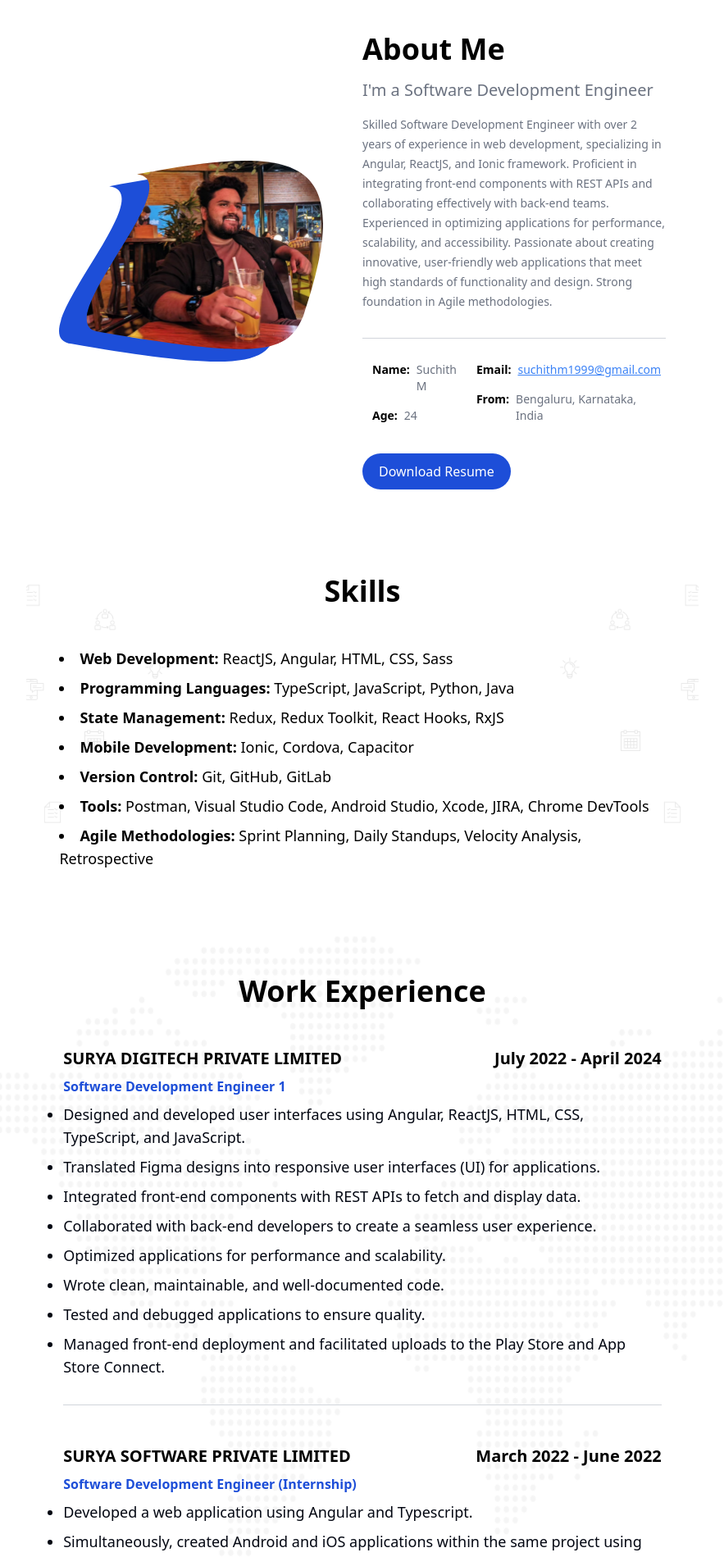
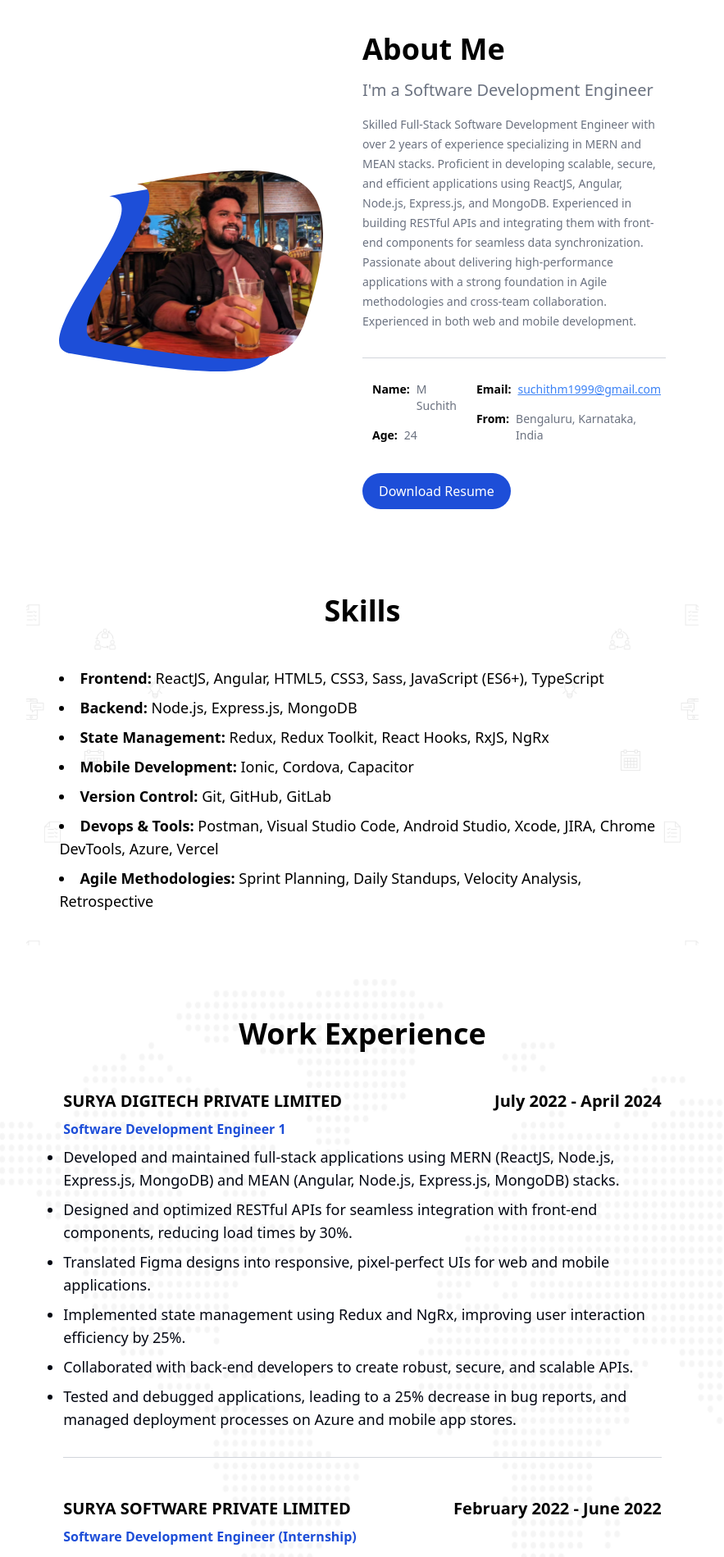
Before and after one commit to suchithm1999/portfolio-react, a React (Vite) app in the folder suchith-m/: page / in a window 1280 px wide. Shown: the part 880-2779 px from the top of the page at 82% size, without its empty margins (326-1209 px from the left). Built offline with nearby package versions, Linux system fonts and the light colour scheme.

Commit message:
Update additional details in portfolio

```diff
--- a/suchith-m/src/components/AboutMe.jsx
+++ b/suchith-m/src/components/AboutMe.jsx
@@ -29,13 +29,17 @@ function AboutMe() {
             About Me
           </span>
           <span className="text-xl font-medium text-gray-500 max-sm:text-sm">{`I'm a Software Development Engineer`}</span>
-          <span className="text-sm font-normal text-gray-500 max-lg:text-gray-700 leading-6 max-sm:text-xs max-lg:text-justify">{`Skilled Software Development Engineer with over 2 years of experience in web development, specializing in Angular, ReactJS, and Ionic framework. Proficient in integrating front-end components with REST APIs and collaborating effectively with back-end teams. Experienced in optimizing applications for performance, scalability, and accessibility. Passionate about creating innovative, user-friendly web applications that meet high standards of functionality and design. Strong foundation in Agile methodologies.`}</span>
+          <span className="text-sm font-normal text-gray-500 max-lg:text-gray-700 leading-6 max-sm:text-xs max-lg:text-justify">{`Skilled Full-Stack Software Development Engineer with over 2 years of experience specializing in MERN and MEAN
+stacks. Proficient in developing scalable, secure, and efficient applications using ReactJS, Angular, Node.js, Express.js,
+and MongoDB. Experienced in building RESTful APIs and integrating them with front-end components for seamless data
+synchronization. Passionate about delivering high-performance applications with a strong foundation in Agile
+methodologies and cross-team collaboration. Experienced in both web and mobile development.`}</span>
           <div className="border border-b-gray-300 p-2 border-x-0 border-t-0"></div>
           <div className="flex justify-between">
             <div className="text-sm flex flex-col m-3 max-lg:mx-0 gap-4 max-sm:text-xs max-lg:gap-2">
               <div className="flex gap-2">
                 <span className="font-semibold">Name:</span>
-                <span className="text-gray-500 font-medium">Suchith M</span>
+                <span className="text-gray-500 font-medium">M Suchith</span>
               </div>
               <div className="flex gap-2">
                 <span className="font-semibold">Age:</span>
--- a/suchith-m/src/components/Experience.jsx
+++ b/suchith-m/src/components/Experience.jsx
@@ -23,26 +23,25 @@ function Experience() {
                 className="text-lg font-normal text-gray-950 flex flex-col gap-2 mt-0 max-lg:text-sm max-sm:text-xs"
               >
                 <li>
-                  {`Designed and developed user interfaces using Angular, ReactJS, HTML, CSS, TypeScript, and JavaScript.`}
+                  {`Developed and maintained full-stack applications using MERN (ReactJS, Node.js, Express.js, MongoDB) and MEAN
+(Angular, Node.js, Express.js, MongoDB) stacks.`}
                 </li>
                 <li>
-                  {`Translated Figma designs into responsive user interfaces (UI) for applications.`}
+                  {`Designed and optimized RESTful APIs for seamless integration with front-end components, reducing load times by
+30%.`}
                 </li>
                 <li>
-                  {`Integrated front-end components with REST APIs to fetch and display data.`}
+                  {`Translated Figma designs into responsive, pixel-perfect UIs for web and mobile applications.`}
                 </li>
                 <li>
-                  {`Collaborated with back-end developers to create a seamless user experience.`}
+                  {`Implemented state management using Redux and NgRx, improving user interaction efficiency by 25%.`}
                 </li>
                 <li>
-                  {`Optimized applications for performance and scalability.`}
+                  {`Collaborated with back-end developers to create robust, secure, and scalable APIs.`}
                 </li>
                 <li>
-                  {`Wrote clean, maintainable, and well-documented code.`}
-                </li>
-                <li>{`Tested and debugged applications to ensure quality.`}</li>
-                <li>
-                  {`Managed front-end deployment and facilitated uploads to the Play Store and App Store Connect.`}
+                  {`Tested and debugged applications, leading to a 25% decrease in bug reports, and managed deployment processes on
+Azure and mobile app stores.`}
                 </li>
               </ul>
             </div>
@@ -51,7 +50,7 @@ function Experience() {
           <div className="flex flex-col gap-2 items-center justify-between mt-12 max-lg:mt-5">
             <div className="flex justify-between w-full font-semibold text-xl max-lg:text-sm max-lg:flex-col">
               <span className="">SURYA SOFTWARE PRIVATE LIMITED</span>
-              <span>March 2022 - June 2022</span>
+              <span>February 2022 - June 2022</span>
             </div>
             <span className="w-full text-blue-700 font-semibold text-base max-lg:text-xs">
               Software Development Engineer (Internship)
@@ -62,11 +61,10 @@ function Experience() {
                 className="text-lg font-normal text-gray-950 flex flex-col gap-2 mt-0 max-lg:text-sm max-sm:text-xs"
               >
                 <li>
-                  {`Developed a web application using Angular and Typescript.`}
+                  {`Developed cross-platform mobile applications using Ionic, ensuring seamless functionality on both Android and iOS.`}
                 </li>
                 <li>
-                  {`Simultaneously, created Android and iOS applications within the same project using Ionic for native
-                    development.`}
+                  {`Collaborated with senior developers to implement and test APIs for real-time data handling using MongoDB.`}
                 </li>
               </ul>
             </div>
--- a/suchith-m/src/components/Home.jsx
+++ b/suchith-m/src/components/Home.jsx
@@ -24,9 +24,6 @@ function Home() {
               {` Software Developer ...!!`}
             </span>
           </div>
-          <span className="text-ellipsis text-white text-center font-medium pt-5">
-            {`Experienced Software Development Engineer proficient in web development, specializing in Angular, React, and TypeScript. Expertise extends to mobile application development with Ionic, alongside a strong foundation in front-end technologies and state management techniques.`}
-          </span>
           <div className="pt-5 flex gap-5">
             <Button
               to="about"
--- a/suchith-m/src/components/Skills.jsx
+++ b/suchith-m/src/components/Skills.jsx
@@ -11,16 +11,15 @@ function Skills() {
         <div className="w-full flex flex-col gap-2 text-lg font-normal justify-between mt-12 max-lg:mt-4 max-sm:text-xs max-lg:text-sm max-lg:flex-col">
           <ul className="list-disc list-inside">
             <li>
-              <strong>Web Development:</strong> ReactJS, Angular, HTML, CSS,
-              Sass
+              <strong>Frontend:</strong> ReactJS, Angular, HTML5, CSS3, Sass,
+              JavaScript (ES6+), TypeScript
             </li>
             <li className="mt-2">
-              <strong>Programming Languages:</strong> TypeScript, JavaScript,
-              Python, Java
+              <strong>Backend:</strong> Node.js, Express.js, MongoDB
             </li>
             <li className="mt-2">
               <strong>State Management:</strong> Redux, Redux Toolkit, React
-              Hooks, RxJS
+              Hooks, RxJS, NgRx
             </li>
             <li className="mt-2">
               <strong>Mobile Development:</strong> Ionic, Cordova, Capacitor
@@ -29,8 +28,8 @@ function Skills() {
               <strong>Version Control:</strong> Git, GitHub, GitLab
             </li>
             <li className="mt-2">
-              <strong>Tools:</strong> Postman, Visual Studio Code, Android
-              Studio, Xcode, JIRA, Chrome DevTools
+              <strong>Devops & Tools:</strong> Postman, Visual Studio Code,
+              Android Studio, Xcode, JIRA, Chrome DevTools, Azure, Vercel
             </li>
             <li className="mt-2">
               <strong>Agile Methodologies:</strong> Sprint Planning, Daily
```
Also changed, not shown: suchith-m/src/components/Projects.jsx (+31 -47 lines).
